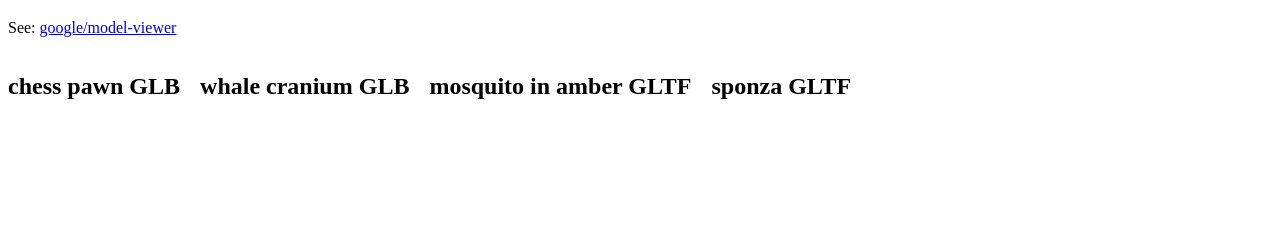
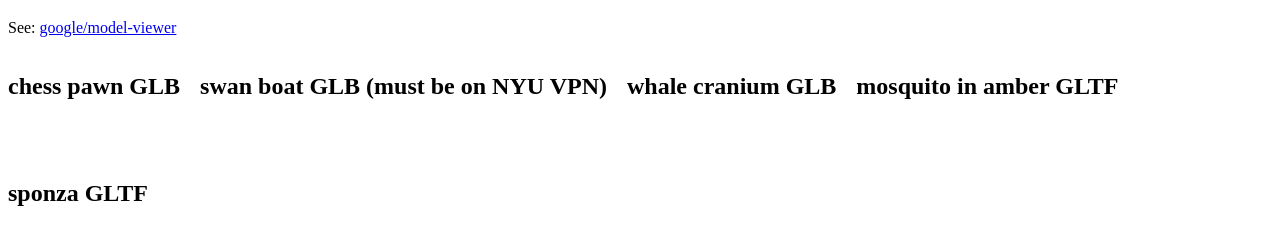
Before and after one commit to mnyrop/model-viewer, a website: page src/index.html in a window 1280 px wide. Shown: the part 61-306 px from the top of the page. Drawn offline with Linux system fonts and the light colour scheme; some packages are replaced by stand-ins of ours; a script that the page names is missing.

Commit message:
add nyu dev uv glb

```diff
--- a/src/index.html
+++ b/src/index.html
@@ -15,6 +15,10 @@
     <div style="margin-bottom:20px">
       <h2>chess pawn GLB</h2>
       <model-viewer style="width:500px;height:300px;background:#F6F0FC" src="https://fixtures.iiif.io/3d/thomas_flynn/chess/Pawn_black.glb" alt="A 3D model" auto-rotate camera-controls></model-viewer>
+    </div>
+    <div style="margin-bottom:20px">
+      <h2>swan boat GLB (must be on NYU VPN)</h2>
+      <model-viewer style="width:500px;height:300px;background:#F6F0FC" src="https://devultraviolet.library.nyu.edu/records/rgxqj-tej54/files/00b0_Swan_Boat.glb" alt="A 3D model" auto-rotate camera-controls></model-viewer>
     </div>
     <div style="margin-bottom:20px">
       <h2>whale cranium GLB</h2>
```
